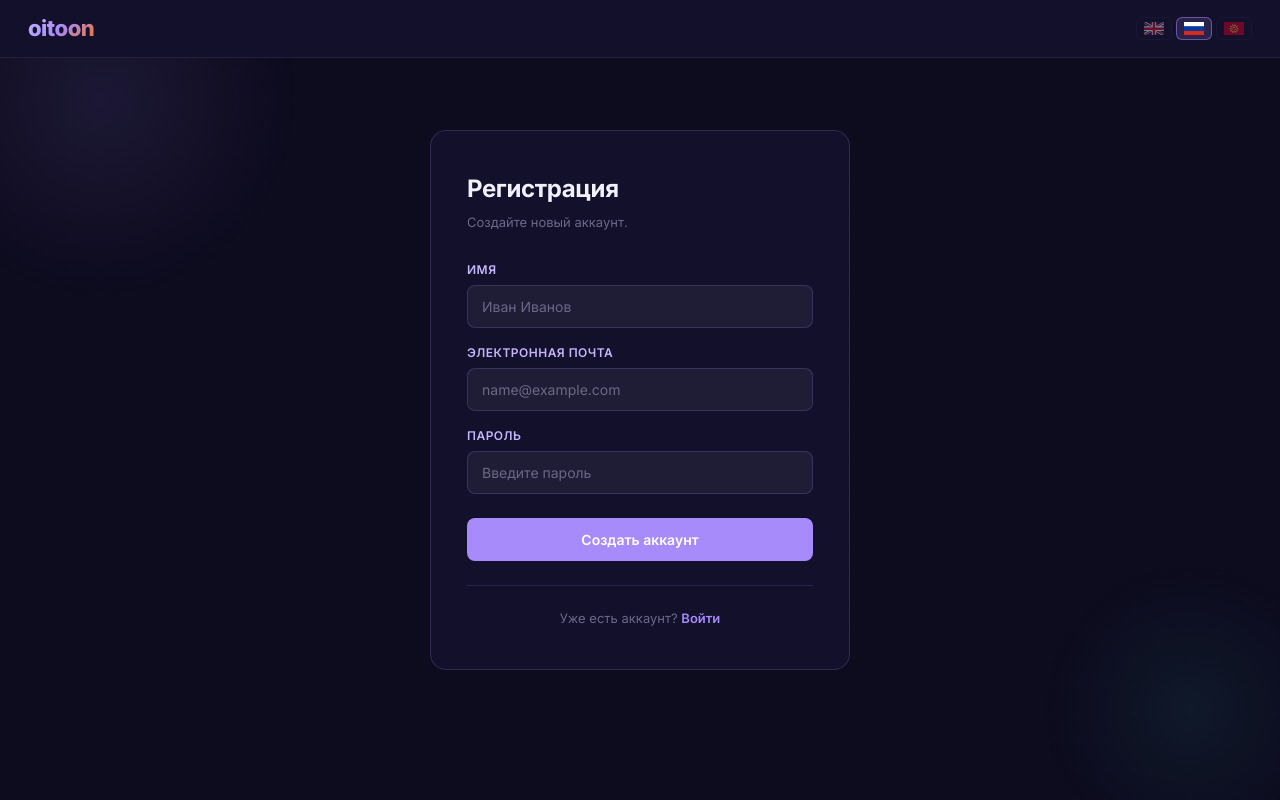
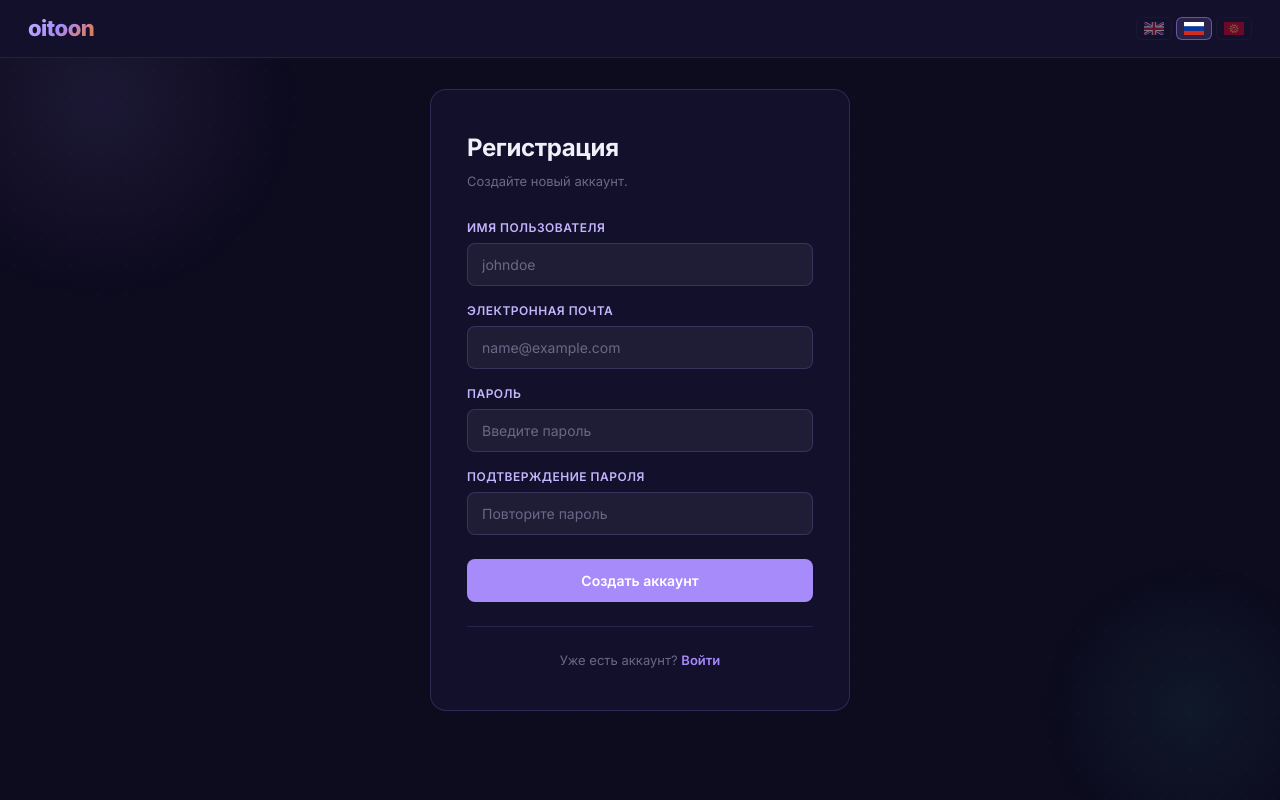
Before and after one commit to Aiga115/oitoon, a Next.js app in the folder frontend/: page /register in a window 1280 px wide. Built offline with nearby package versions, Linux system fonts and the light colour scheme.

Commit message:
change some styling

```diff
--- a/frontend/components/AuthFormTemplate.tsx
+++ b/frontend/components/AuthFormTemplate.tsx
@@ -34,14 +34,16 @@ export default function AuthFormTemplate({ mode }: AuthFormTemplateProps) {
     alternateAction: t(`auth.${mode}.alternateAction`),
   };
   const fields = {
-    name: t("auth.fields.name"),
+    username: t("auth.fields.username"),
     email: t("auth.fields.email"),
     usernameOrEmail: t("auth.fields.usernameOrEmail"),
     password: t("auth.fields.password"),
-    namePlaceholder: t("auth.fields.namePlaceholder"),
+    confirmPassword: t("auth.fields.confirmPassword"),
+    usernamePlaceholder: t("auth.fields.usernamePlaceholder"),
     emailPlaceholder: t("auth.fields.emailPlaceholder"),
     usernameOrEmailPlaceholder: t("auth.fields.usernameOrEmailPlaceholder"),
     passwordPlaceholder: t("auth.fields.passwordPlaceholder"),
+    confirmPasswordPlaceholder: t("auth.fields.confirmPasswordPlaceholder"),
   };
 
   return (
@@ -78,14 +80,15 @@ export default function AuthFormTemplate({ mode }: AuthFormTemplateProps) {
           <div className={styles.fieldGroup}>
             {mode === "register" && (
               <div className={styles.field}>
-                <label htmlFor="name" className={styles.label}>
-                  {fields.name}
+                <label htmlFor="username" className={styles.label}>
+                  {fields.username}
                 </label>
                 <input
-                  id="name"
-                  name="name"
+                  id="username"
+                  name="username"
                   type="text"
-                  placeholder={fields.namePlaceholder}
+                  autoComplete="username"
+                  placeholder={fields.usernamePlaceholder}
                   className={styles.input}
                 />
               </div>
@@ -113,10 +116,27 @@ export default function AuthFormTemplate({ mode }: AuthFormTemplateProps) {
                 id="password"
                 name="password"
                 type="password"
+                autoComplete={mode === "register" ? "new-password" : "current-password"}
                 placeholder={fields.passwordPlaceholder}
                 className={styles.input}
               />
             </div>
+
+            {mode === "register" && (
+              <div className={styles.field}>
+                <label htmlFor="confirmPassword" className={styles.label}>
+                  {fields.confirmPassword}
+                </label>
+                <input
+                  id="confirmPassword"
+                  name="confirmPassword"
+                  type="password"
+                  autoComplete="new-password"
+                  placeholder={fields.confirmPasswordPlaceholder}
+                  className={styles.input}
+                />
+              </div>
+            )}
           </div>
 
           <button type="submit" className={styles.submitBtn}>
--- a/frontend/components/Header.tsx
+++ b/frontend/components/Header.tsx
@@ -1,6 +1,7 @@
 'use client'
 
 import Link from 'next/link'
+import { usePathname } from 'next/navigation'
 import {
   BookOpen,
   Sparkles,
@@ -30,14 +31,10 @@ function changeLanguage (code: string) {
 
 export default function Header () {
   const { t, i18n: currentI18n } = useTranslation()
+  const pathname = usePathname()
 
   const NAV_ITEMS = [
-    {
-      label: t('nav.stories'),
-      href: '/stories',
-      icon: <BookOpen size={14} />,
-      active: true
-    },
+    { label: t('nav.stories'), href: '/stories', icon: <BookOpen size={14} /> },
     { label: t('nav.fanfics'), href: '/fanfics', icon: <Sparkles size={14} /> },
     { label: t('nav.comics'), href: '/comics', icon: <Palette size={14} /> },
     { label: t('nav.authors'), href: '/authors', icon: <PenLine size={14} /> },
@@ -96,7 +93,7 @@ export default function Header () {
           <Link
             key={item.href}
             href={item.href}
-            className={`${styles.navLink} ${item.active ? styles.navLinkActive : ''}`}
+            className={`${styles.navLink} ${pathname === item.href ? styles.navLinkActive : ''}`}
           >
             {item.icon}
             {item.label}
--- a/frontend/lib/en.json
+++ b/frontend/lib/en.json
@@ -98,14 +98,16 @@
       "alternateAction": "Log in"
     },
     "fields": {
-      "name": "Name",
+      "username": "Username",
       "email": "Email",
       "usernameOrEmail": "Username or Email",
       "password": "Password",
-      "namePlaceholder": "John Doe",
+      "confirmPassword": "Confirm Password",
+      "usernamePlaceholder": "johndoe",
       "emailPlaceholder": "name@example.com",
       "usernameOrEmailPlaceholder": "Username or email address",
-      "passwordPlaceholder": "Enter password"
+      "passwordPlaceholder": "Enter password",
+      "confirmPasswordPlaceholder": "Re-enter password"
     }
   }
 }
--- a/frontend/lib/ky.json
+++ b/frontend/lib/ky.json
@@ -98,14 +98,16 @@
       "alternateAction": "Кирүү"
     },
     "fields": {
-      "name": "Аты",
+      "username": "Колдонуучу аты",
       "email": "Электрондук почта",
       "usernameOrEmail": "Колдонуучу аты же почта",
       "password": "Сырсөз",
-      "namePlaceholder": "Айбек Дооронов",
+      "confirmPassword": "Сырсөздү ырастоо",
+      "usernamePlaceholder": "johndoe",
       "emailPlaceholder": "name@example.com",
       "usernameOrEmailPlaceholder": "Колдонуучу аты же email",
-      "passwordPlaceholder": "Сырсөзүңүздү киргизиңиз"
+      "passwordPlaceholder": "Сырсөзүңүздү киргизиңиз",
+      "confirmPasswordPlaceholder": "Сырсөздү кайра киргизиңиз"
     }
   }
 }
--- a/frontend/lib/ru.json
+++ b/frontend/lib/ru.json
@@ -98,14 +98,16 @@
       "alternateAction": "Войти"
     },
     "fields": {
-      "name": "Имя",
+      "username": "Имя пользователя",
       "email": "Электронная почта",
       "usernameOrEmail": "Имя пользователя или почта",
       "password": "Пароль",
-      "namePlaceholder": "Иван Иванов",
+      "confirmPassword": "Подтверждение пароля",
+      "usernamePlaceholder": "johndoe",
       "emailPlaceholder": "name@example.com",
       "usernameOrEmailPlaceholder": "Имя пользователя или email",
-      "passwordPlaceholder": "Введите пароль"
+      "passwordPlaceholder": "Введите пароль",
+      "confirmPasswordPlaceholder": "Повторите пароль"
     }
   }
 }
```
